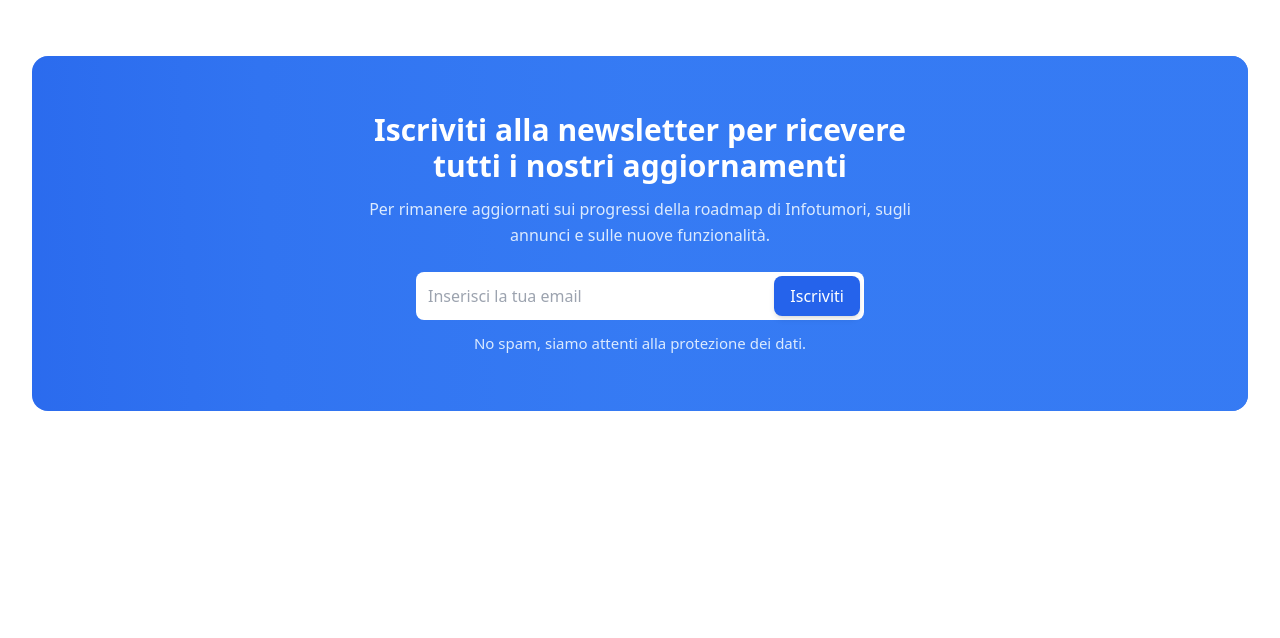
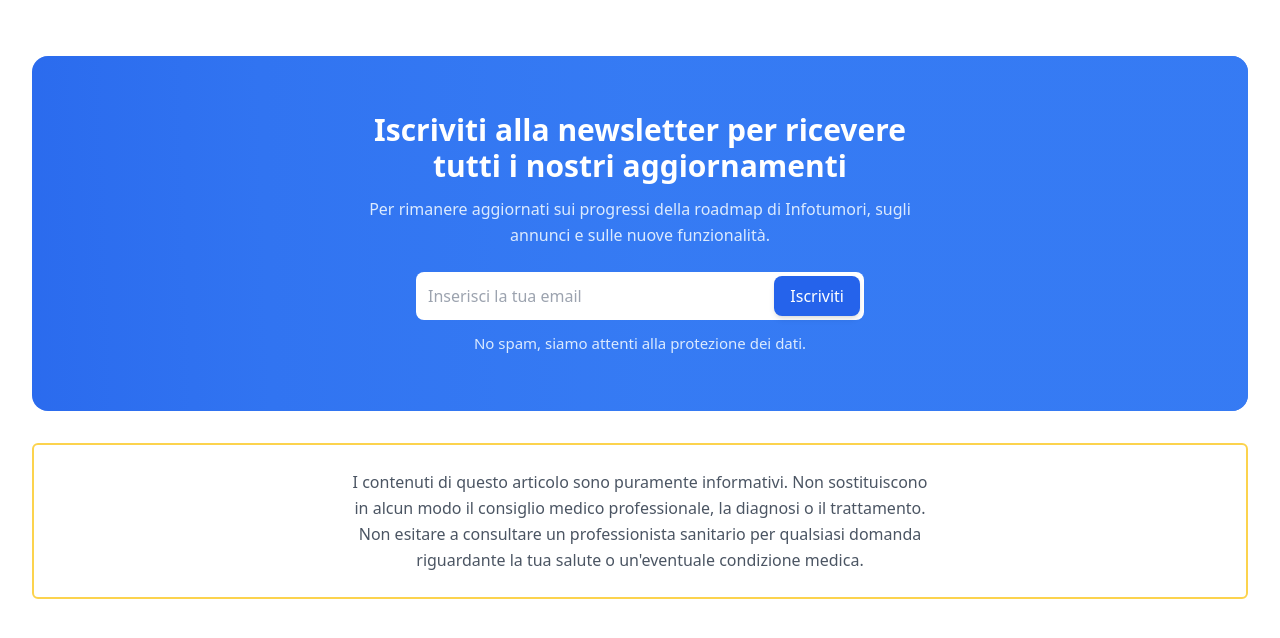
Before and after one commit to sineblia/infotumori, a Next.js app: page /components/Footer in a window 1280 px wide. Shown: the top 638 px of the page. Built offline with nearby package versions, Linux system fonts and the light colour scheme.

Commit message:
added alert on homepage

```diff
--- a/pages/components/Footer.js
+++ b/pages/components/Footer.js
@@ -1,31 +1,30 @@
-import React, { useState } from 'react';
+import React, { useState } from "react";
 
 export default function Footer() {
-
-  const [email, setEmail] = useState('');
+  const [email, setEmail] = useState("");
 
   const onSubmit = (e) => {
     e.preventDefault();
     const url =
-      'https://gmail.us21.list-manage.com/subscribe/post-json?u=5dc77ec1e8676c353af843a14&id=77b64696c7&f_id=0053bbe1f0&c=?';
+      "https://gmail.us21.list-manage.com/subscribe/post-json?u=5dc77ec1e8676c353af843a14&id=77b64696c7&f_id=0053bbe1f0&c=?";
     const formData = new FormData();
-    formData.append('EMAIL', email);
+    formData.append("EMAIL", email);
 
     fetch(url, {
-      method: 'POST',
-      mode: 'cors',
+      method: "POST",
+      mode: "cors",
       body: formData,
     })
       .then((response) => response.json())
       .then((data) => {
-        if (data.result === 'success') {
-          alert('Iscrizione avvenuta con successo!');
+        if (data.result === "success") {
+          alert("Iscrizione avvenuta con successo!");
         } else {
-          alert('Si è verificato un errore durante l\'iscrizione.');
+          alert("Si è verificato un errore durante l'iscrizione.");
         }
       })
       .catch((error) => {
-        alert('Si è verificato un errore durante l\'iscrizione.');
+        alert("Si è verificato un errore durante l'iscrizione.");
         console.error(error);
       });
   };
@@ -73,9 +72,9 @@
             <p className="mt-3 max-w-lg text-[15px] text-blue-100 sm:mx-auto">
               No spam, siamo attenti alla protezione dei dati.
             </p>
-
           </div>
         </div>
+
         <div
           className="absolute inset-0 w-full h-full"
           style={{
@@ -84,6 +83,18 @@
           }}
         ></div>
       </div>
+
+      <div className="mt-8 border-2 rounded-md border-amber-300 relative overflow-hidden mx-4 px-4 py-6 rounded-2xl md:px-8 md:mx-8">
+        <div className="relative z-10 max-w-xl mx-auto sm:text-center">
+          <p className="text-gray-600 leading-relaxed">
+            I contenuti di questo articolo sono puramente informativi. Non
+            sostituiscono in alcun modo il consiglio medico professionale, la
+            diagnosi o il trattamento. Non esitare a consultare un
+            professionista sanitario per qualsiasi domanda riguardante la tua
+            salute o un'eventuale condizione medica.
+          </p>
+        </div>
+      </div>
     </section>
   );
 }
```
